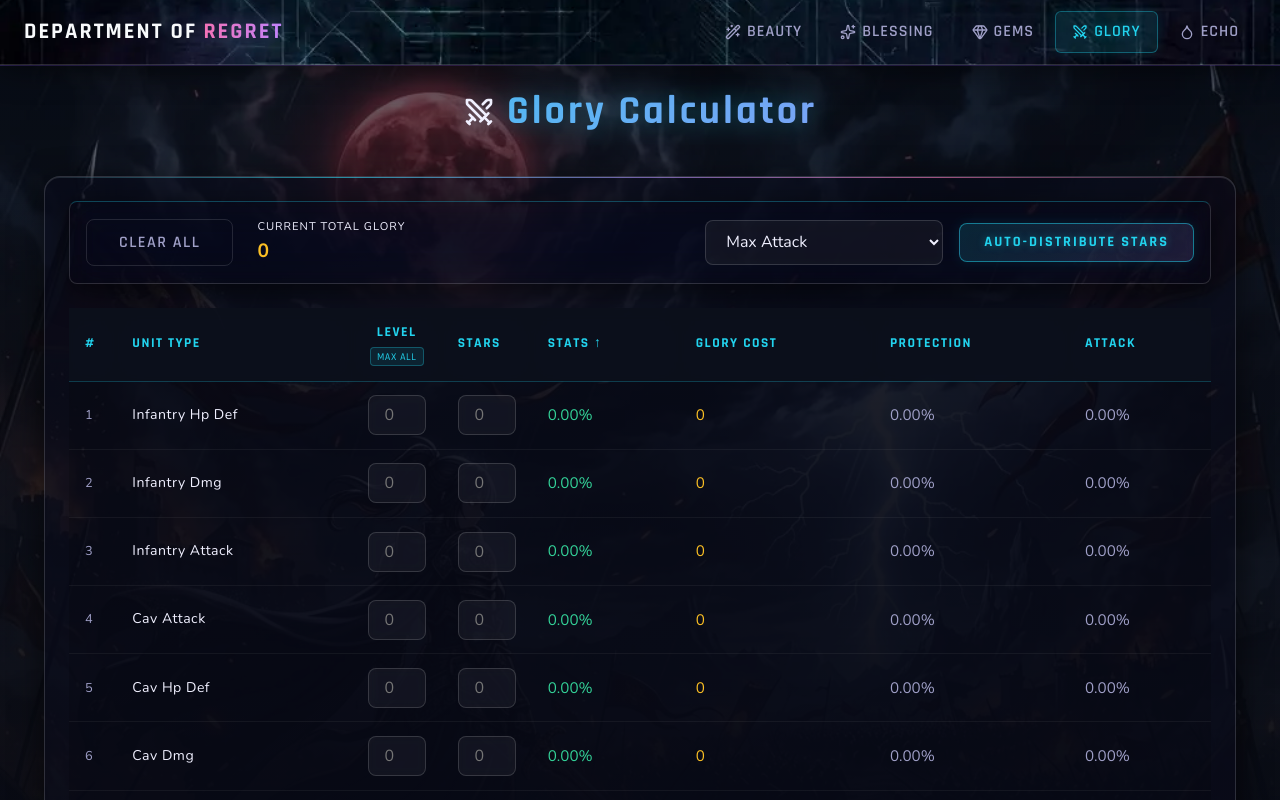
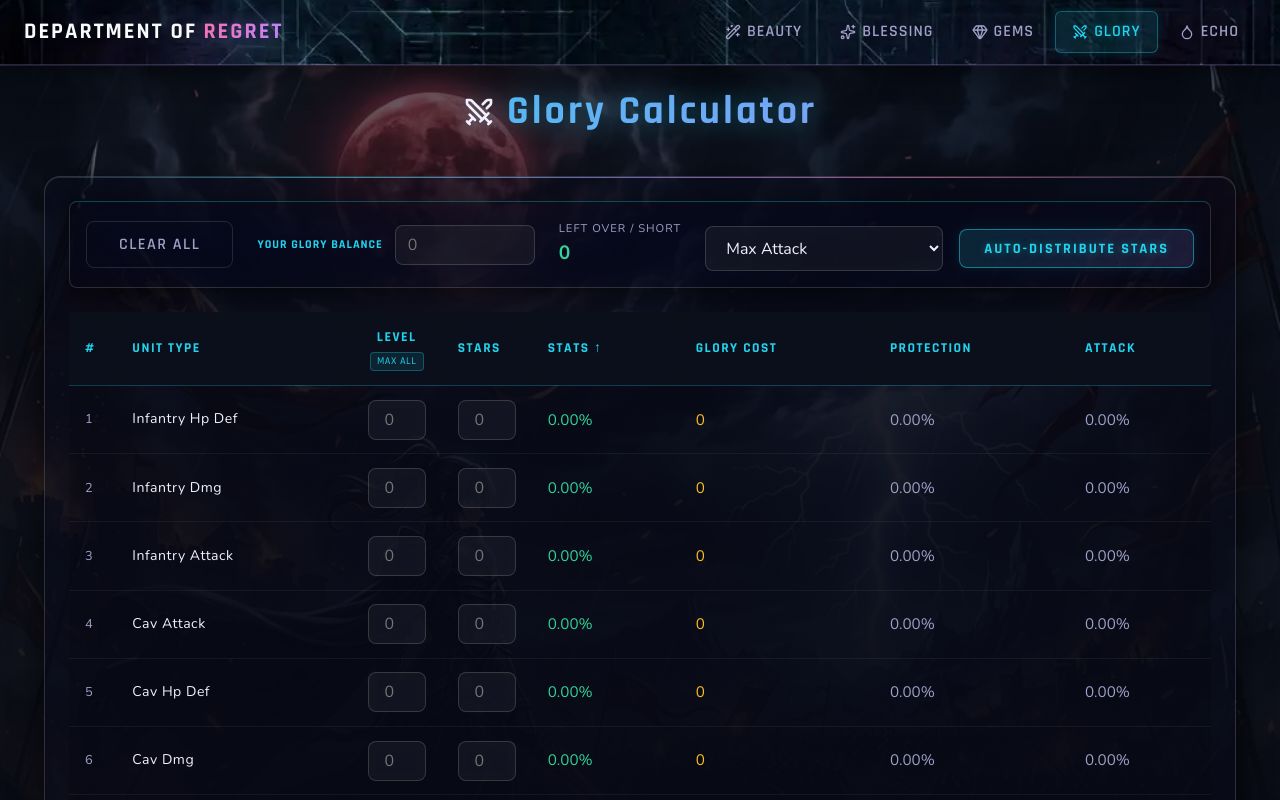
Before and after one commit to vanosski/regretland, a React (Vite) app: page /glory in a window 1280 px wide. Shown: the top 800 px of the page. Built offline with nearby package versions, Linux system fonts and the light colour scheme; a web font is replaced by a local one.

Commit message:
Restore Glory Balance input and link it to Auto-Distribute

```diff
--- a/src/pages/GloryPage.jsx
+++ b/src/pages/GloryPage.jsx
@@ -42,6 +42,7 @@ const GloryPage = () => {
   const [rows, setRows] = useState(keys.map(k => ({ key: k, level: 0, star: 0 })));
   const [strategy, setStrategy] = useState('attack');
   const [protWeight, setProtWeight] = useState(50);
+  const [gloryBalance, setGloryBalance] = useState('');
 
   const update = (i, field, raw) => {
     let v = parseInt(raw) || 0;
@@ -68,12 +69,12 @@ const GloryPage = () => {
   const maximize = () => setRows(rows.map(r => ({ ...r, level: 50 })));
 
   const autoDistributeStars = () => {
-    const totalBudget = rows.reduce((acc, r) => {
+    const currentTotalCost = rows.reduce((acc, r) => {
       const c = calcRow(r.key, r.level, r.star);
       return acc + c.totalCost;
     }, 0);
 
-    let budget = totalBudget;
+    let budget = Number(gloryBalance) > 0 ? Number(gloryBalance) : currentTotalCost;
 
     const initialRows = rows.map(r => {
       const u = unitData[r.key];
@@ -202,6 +203,8 @@ const GloryPage = () => {
     return acc;
   }, { stat: 0, cost: 0, prot: 0, attack: 0 });
 
+  const balance = (Number(gloryBalance) || 0) - totals.cost;
+
   return (
     <div className="calc-page fade-in-up" style={{ maxWidth: '1200px', margin: '0 auto' }}>
       <div>
@@ -213,15 +216,30 @@ const GloryPage = () => {
 
           {/* Controls - Moved to Top */}
           <div className="glory-controls" style={{ padding: '1rem', background: 'rgba(0,0,0,0.2)', borderRadius: '8px', marginBottom: '1.5rem', display: 'flex', justifyContent: 'space-between', alignItems: 'center', flexWrap: 'wrap', gap: '1rem' }}>
-            <div style={{ display: 'flex', alignItems: 'center', gap: '1.5rem' }}>
+            <div style={{ display: 'flex', alignItems: 'center', gap: '1.5rem', flexWrap: 'wrap' }}>
               <button className="btn-secondary" onClick={clear}>Clear All</button>
-              <div style={{ display: 'flex', flexDirection: 'column' }}>
-                <span style={{ fontSize: '0.7rem', textTransform: 'uppercase', letterSpacing: '1px', color: 'var(--muted)' }}>Current Total Glory</span>
-                <span className="text-gold" style={{ fontSize: '1.2rem', fontWeight: 'bold' }}>{totals.cost.toLocaleString()}</span>
+
+              <div className="field-group" style={{ flexDirection: 'row', alignItems: 'center', gap: '0.75rem' }}>
+                <label className="field-label" style={{ fontSize: '0.75rem', margin: 0 }}>Your Glory Balance</label>
+                <input
+                  className="field-input"
+                  type="number"
+                  placeholder="0"
+                  value={gloryBalance}
+                  onChange={e => setGloryBalance(e.target.value)}
+                  style={{ width: '140px', padding: '0.5rem 0.75rem' }}
+                />
+              </div>
+
+              <div style={{ display: 'flex', flexDirection: 'column', minWidth: '100px' }}>
+                <span style={{ fontSize: '0.7rem', textTransform: 'uppercase', letterSpacing: '1px', color: 'var(--text-muted)' }}>Left Over / Short</span>
+                <span className={balance < 0 ? 'text-red' : 'text-green'} style={{ fontSize: '1.2rem', fontWeight: 'bold' }}>
+                  {balance.toLocaleString()}
+                </span>
               </div>
             </div>
 
-            <div style={{ display: 'flex', gap: '1rem', alignItems: 'center', flexWrap: 'wrap' }}>
+            <div style={{ display: 'flex', gap: '1rem', alignItems: 'center', flexWrap: 'wrap', marginTop: '0.5rem' }}>
               <select
                 className="field-select"
                 value={strategy}
```
